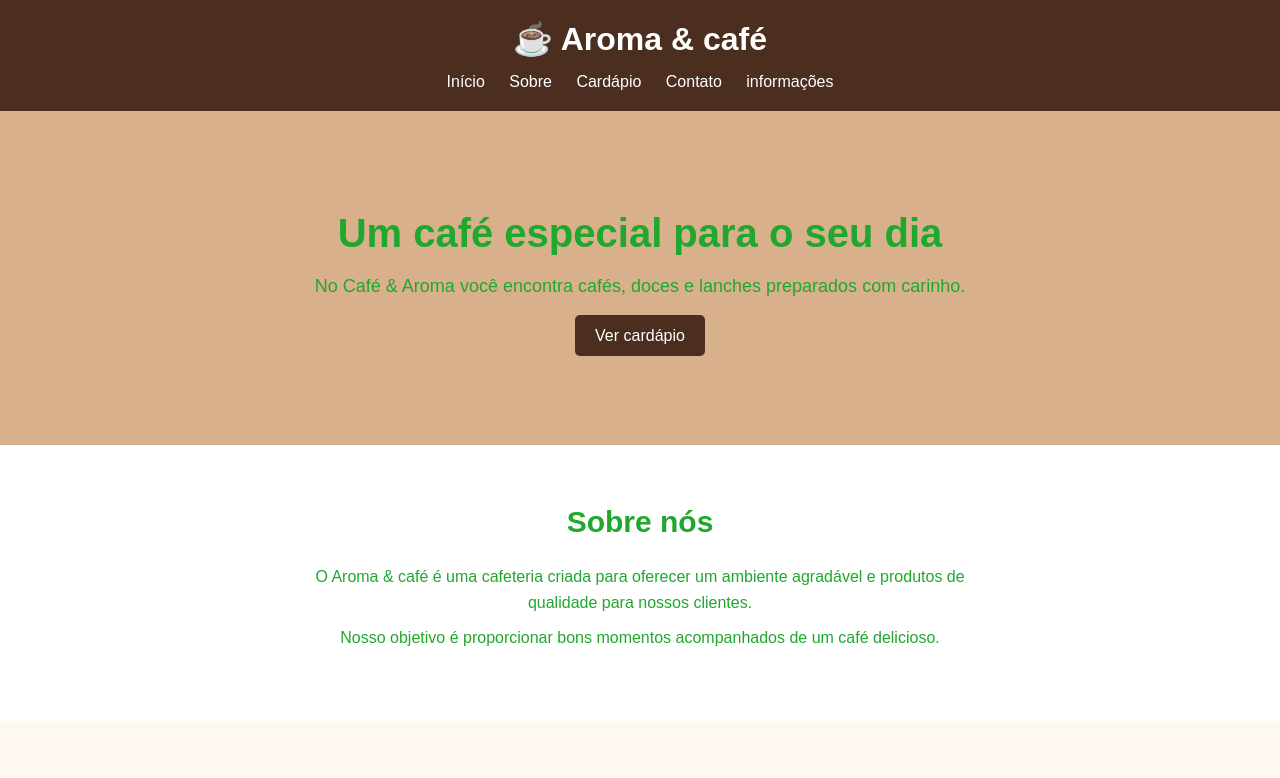
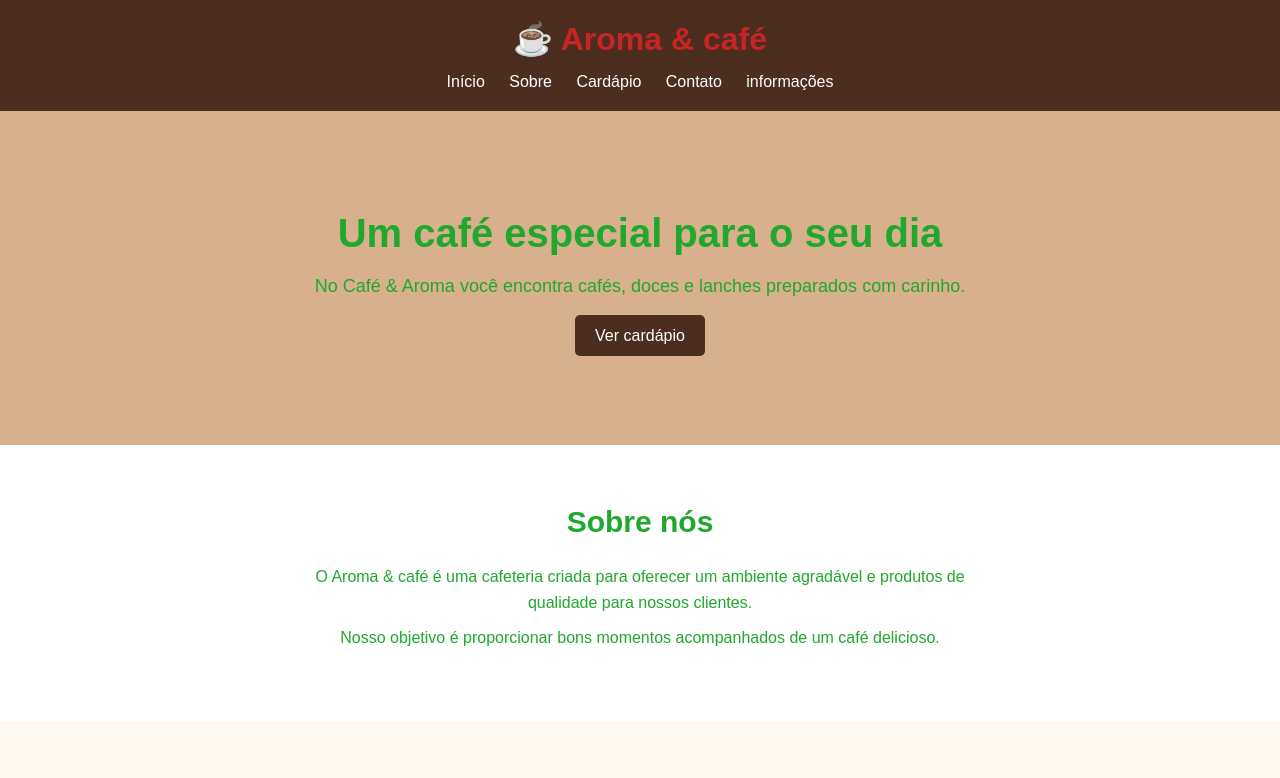
Before and after one commit to Flaviallima/AtividadeAVALIATIVA, a plain HTML site: page index.html in a window 1280 px wide. Shown: the top 778 px of the page. Drawn offline with Linux system fonts and the light colour scheme.

Commit message:
test: altera cores do cabeçalho de forma inadequada

```diff
--- a/style.css
+++ b/style.css
@@ -17,7 +17,7 @@ body {
 
 header {
     background-color: #4b2e1f;
-    color: white;
+    color: rgb(200, 36, 36);
 
     padding: 20px;
 
```
